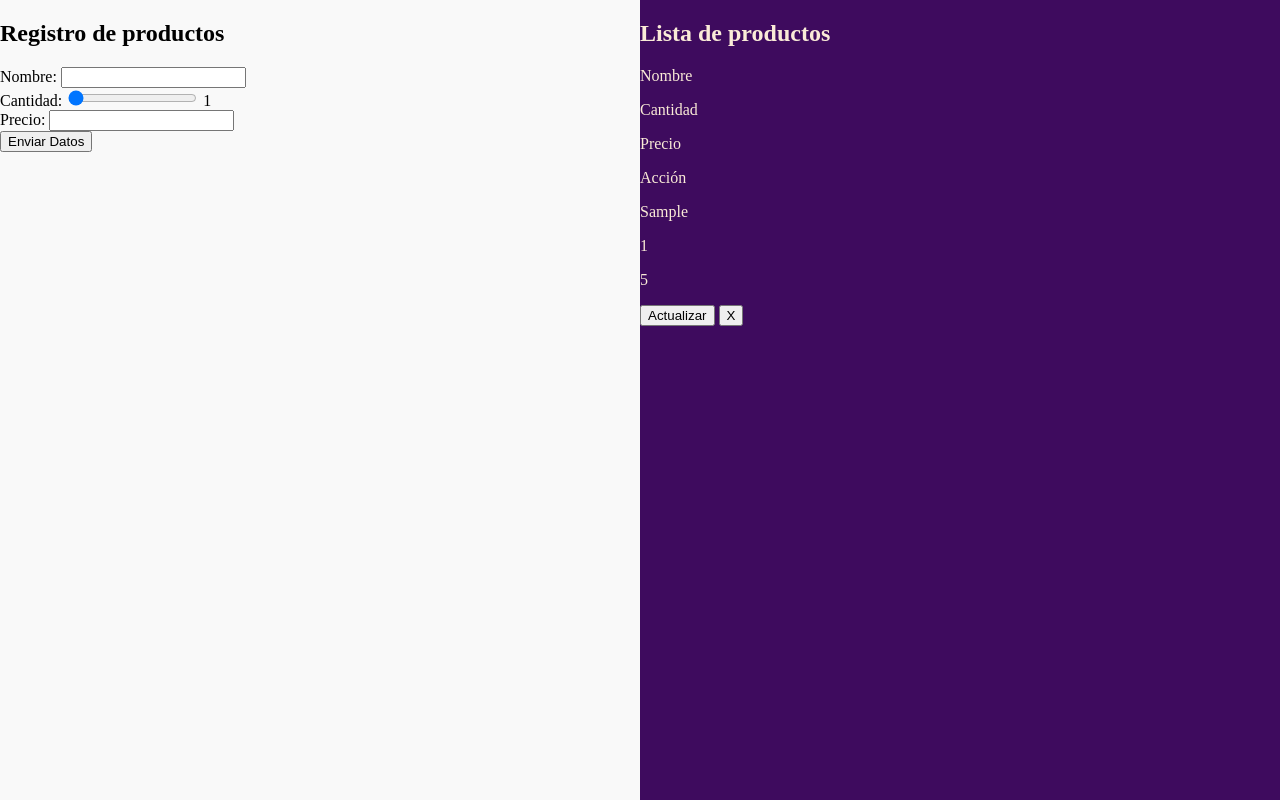
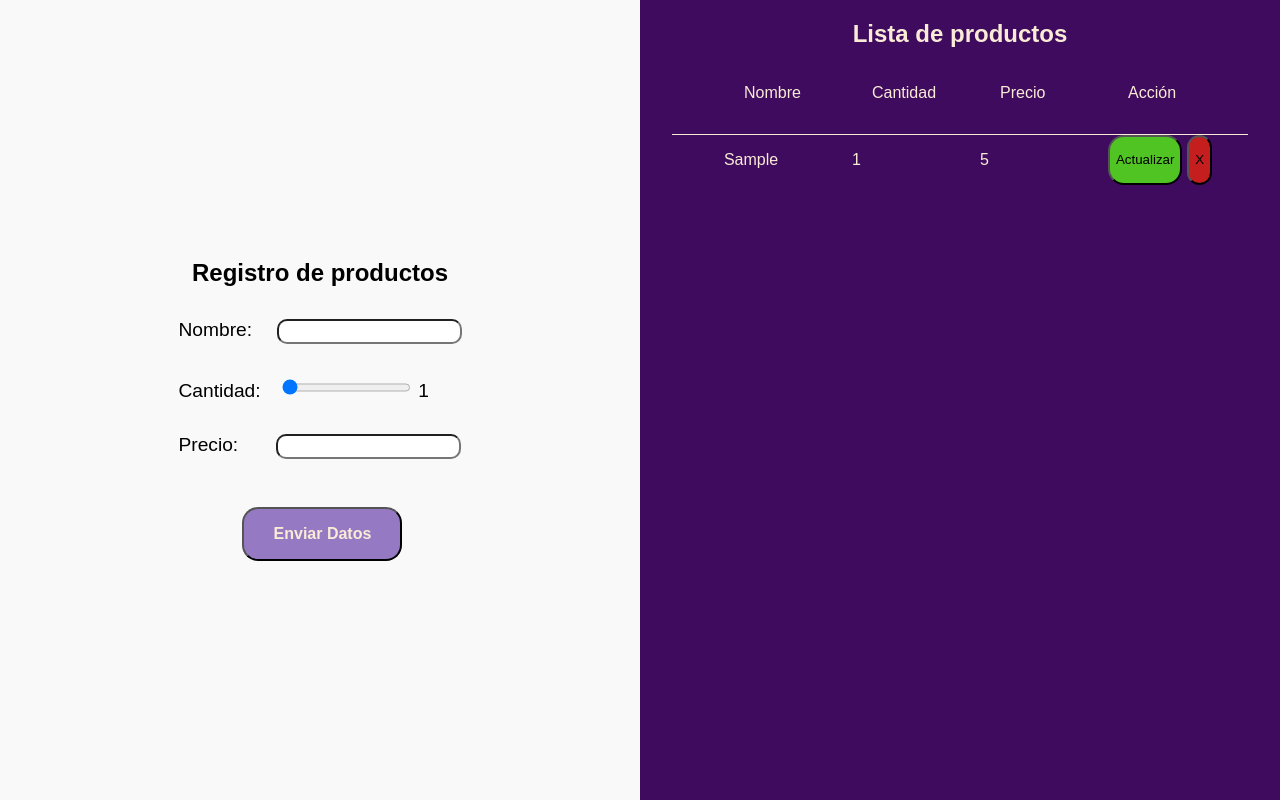
Before and after one commit to RainerGarcia/Crudjs-estructuraDeDatos, a plain HTML site: page index.html in a window 1280 px wide. Both pictures are taken after typing "Sample", "5" into the empty fields and a click on the button "Enviar Datos". Drawn offline with Linux system fonts and the light colour scheme.

Commit message:
Update styles.css

```diff
--- a/css/styles.css
+++ b/css/styles.css
@@ -13,12 +13,114 @@ html,body{
 }
 
 .formulario-productos{
+    display: flex;
+    justify-content: center;
+    align-items: center;
     background-color: #f9f9f9;
-    height: full;
+    height: 100%;
+    width: 100%;
+    font-family:Arial, Helvetica, sans-serif;
+
+}
+
+.formulario{
+
+    text-align: justify;
+}
+
+.formulario>div{
+    font-size: 1.2rem;
+    margin-top: 2rem;
+}
+
+.formulario>div>input{
+    border-radius: 10px;
+    height: 1.2rem;
+    margin-left: 1rem;
+}
+
+.formulario>div>.precio{
+    margin-left: 2rem;
+}
+
+.formulario>div>.nombre{
+    margin-left: 1.2rem;
+}
+
+.submit{
+    background-color: rgb(149, 121, 194);
+    color: antiquewhite;
+    font-size: medium;
+    font-weight: 700;
+    margin-top: 3rem;
+    margin-left: 4rem;
+    padding: 1rem;
+    width: 10rem;
+    border-radius: 1rem;
+}
+
+.lista-productos{
+    font-family: Arial, Helvetica, sans-serif;
+    width: 90%;
 }
 
 .productos{
+    display: flex;
+    justify-content: center;
     color: antiquewhite;
     background-color: #3e0b5e;
-    height: full;
+    height: 100%;
 }
+
+.cabecera{
+    display: flex;
+    width: 100%;
+    padding-bottom: 1rem;
+    border-bottom: 1.5px solid antiquewhite;
+    justify-content: center;
+}
+
+.cabecera>p{
+    width: 3rem;
+    margin-right: 2.5rem;
+    margin-left: 2.5rem;
+}
+
+.new-product{
+    display: flex;
+    justify-content: center;
+    margin-left: 1rem;
+}
+
+.new-product>p{
+    width: 3rem;
+    margin-right: 5rem;
+}
+
+.accion{
+    margin-top: 0.8rem;
+}
+
+.titulo{
+    width: full;
+    text-align: center;
+}
+
+.actualizar{
+    background-color: rgb(80, 196, 35);
+    border-radius: 1rem;
+    margin-right: 0.3rem;
+}
+
+.eliminar{
+    background-color: rgb(197, 30, 30);
+    border-radius: 1rem;
+}
+
+.input-update{
+    width: 3rem;
+    height: 1rem;
+    margin-top: 1rem;
+    margin-right: 4.5rem;
+
+}
```
